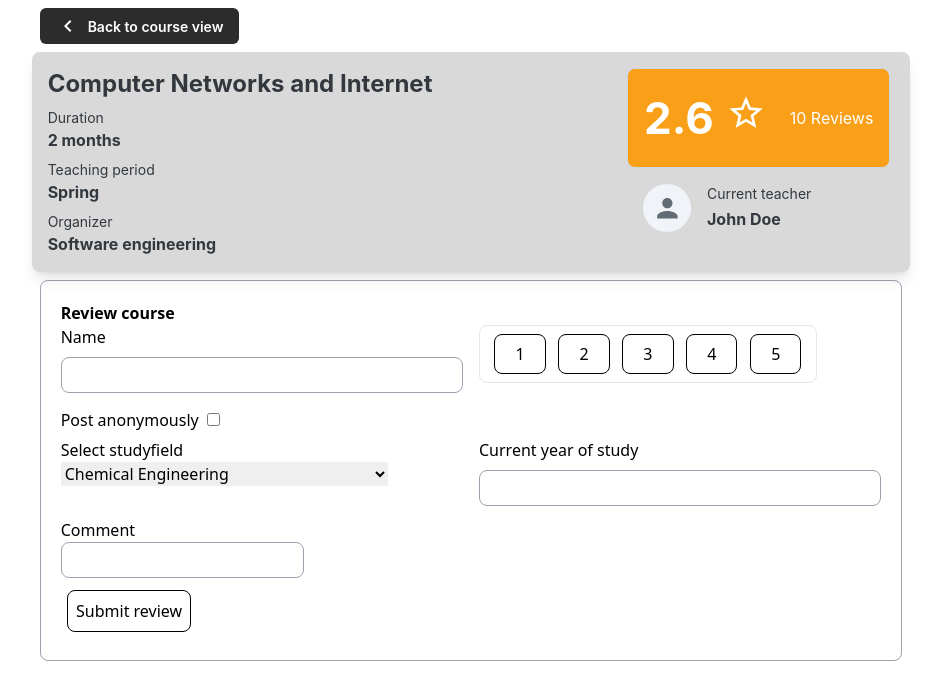
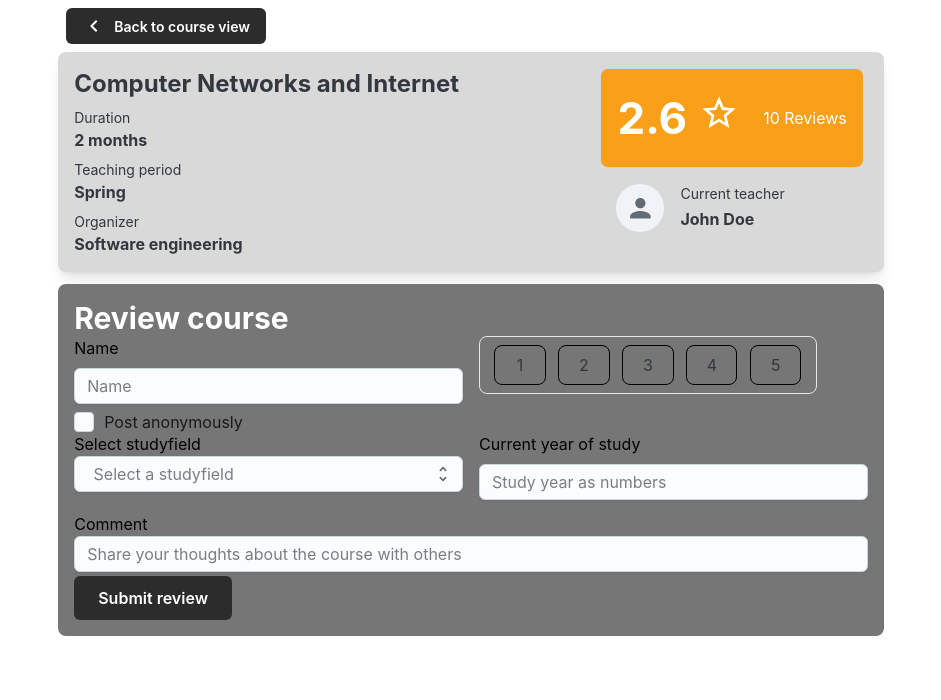
Before and after one commit to CaptainCluster/react_hackathon_2025, a React (Vite) app in the folder src/: page /rate/1 in a window 1280 px wide. Shown: the top 700 px of the page, without its empty margins (169-1110 px from the left). Built offline with nearby package versions, Linux system fonts and the light colour scheme; data requests are answered from the project's data file.

Commit message:
Began styling the rating form with MUI

```diff
--- /dev/null
+++ b/src/src/models/enums/StudyYearOption.ts
@@ -0,0 +1,10 @@
+export enum StudyYearOption {
+  first = 1,
+  second = 2,
+  third = 3,
+  fourth = 4,
+  fifth = 5,
+  nth = "N-th",
+  graduated = "Graduated",
+  openUni = "Open university",
+}
--- a/src/src/models/interfaces/Review.ts
+++ b/src/src/models/interfaces/Review.ts
@@ -4,7 +4,7 @@ import { StudyFieldOption } from "../enums/StudyFieldOption";
 export interface Review {
   id: number;
   name: string;
-  studyYear: number | "Graduated" | "Open university"; // TODO: add support for strings
+  studyYear: number | "N-th" | "Graduated" | "Open university"; // TODO: add support for strings
   studyField: StudyFieldOption;
   anonymity: boolean;
   feedbackTags?: FeedbackTags[];
--- a/src/src/pages/RateCourse/RateForm.tsx
+++ b/src/src/pages/RateCourse/RateForm.tsx
@@ -6,6 +6,15 @@ import { useState } from "react";
 import { addReview } from "../../api/review";
 import { Review } from "../../models/interfaces/Review";
 import Course from "../../models/interfaces/Course";
+import {
+  Button,
+  Card,
+  Checkbox,
+  Input,
+  Option,
+  Select,
+  Textarea,
+} from "@mui/joy";
 
 /* TODO:
   - make the form look better
@@ -47,6 +56,8 @@ const RateForm = ({ courseData }: { courseData: Course }) => {
       comment: formData["comment"] as string,
       date: new Date(),
     };
+
+    console.log("review:", review);
     addReview(courseData.id, review)
       .then((response) => {
         console.log("Review submitted successfully:", response);
@@ -57,13 +68,21 @@ const RateForm = ({ courseData }: { courseData: Course }) => {
   }
 
   return (
-    <form className="border border-gray-400 rounded-lg p-3 sm:p-5 m-2" onSubmit={handleEvent}>
-      <h1 className="font-bold">Review course</h1>
+    <Card
+      className="mt-3"
+      variant="plain"
+      sx={{
+        bgcolor: "var(--darkGray)",
+      }}
+    >
+      <form onSubmit={handleEvent}>
+        <h1 className="font-bold text-3xl text-white">Review course</h1>
         <div className="grid grid-cols-2 gap-4">
           <div className="col-span-1">
-          <label className="my-1" htmlFor="name">
+            <label className="my-1 text-black" htmlFor="name">
               Name
-            <input
+              <Input
+                placeholder="Name"
                 className="my-2 border-gray-400 w-full"
                 type="text"
                 id="name"
@@ -73,7 +92,7 @@ const RateForm = ({ courseData }: { courseData: Course }) => {
                 onChange={(e) => {
                   setName(e.target.value);
                 }}
-            ></input>
+              />
             </label>
           </div>
           <div className="col-span-1">
@@ -85,67 +104,76 @@ const RateForm = ({ courseData }: { courseData: Course }) => {
           </div>
         </div>
         <div className="grid grid-cols-1">
-        <label className="my-1">
-          Post anonymously
-          <input
-            className="m-2"
-            type="checkbox"
+          <Checkbox
+            label="Post anonymously"
             id="anon-post"
             name="anon-post"
-            onChange={(e) => {
-              setAnonymity(e.target.checked);
-              e.target.checked ? setName("anonymous") : setName("");
-            }}
-          ></input>
-        </label>
+            onChange={(e) => (
+              setAnonymity(e.target.checked),
+              e.target.checked ? setName("anonymous") : setName("")
+            )}
+          />
         </div>
         <div className="grid grid-cols-2 gap-4">
           <div className="col-span-1">
-          <label className="my-1" htmlFor="studyfield">
+            <label className="my-1 text-black" htmlFor="studyfield">
               Select studyfield <br />
-            <select
-              className="w-[110%] sm:w-auto"
+              <Select
+                placeholder="Select a studyfield"
+                required
                 value={currentStudyField}
-              onChange={(e) => {
-                setCurrentStudyField(e.target.value as StudyFieldOption);
+                onChange={(_, newValue: string | null) => {
+                  setCurrentStudyField(newValue as StudyFieldOption);
                 }}
               >
                 {getEnumKeys(StudyFieldOption).map((key, index) => (
-                <option key={index} value={key}>
+                  <Option key={index} value={key}>
                     {StudyFieldOption[key]}
-                </option>
+                  </Option>
                 ))}
-            </select>
+              </Select>
             </label>
           </div>
           <div className="col-span-1">
-          <label className="my-2" htmlFor="years-study">
+            <label className="my-2 text-black" htmlFor="years-study">
               Current year of study
-            <input
+              <Input
                 className="my-2 border-gray-400 w-full"
                 type="text"
                 id="years-study"
                 name="years-study"
                 required
-            ></input>
+                placeholder="Study year as numbers"
+              />
             </label>
           </div>
         </div>
         <div className="grid my-1">
-        <label htmlFor="comment">
+          <label className="text-black" htmlFor="comment">
             Comment <br />
-          <input
+            <Textarea
               className="border-gray-400"
-            type="text"
               id="comment"
               name="comment"
-          ></input>
+              placeholder="Share your thoughts about the course with others"
+            />
           </label>
         </div>
-      <button type="submit" className="my-2 p-2">
+        <Button
+          type="submit"
+          className="my-10 p-2"
+          size="lg"
+          sx={{
+            bgcolor: "#2C2C2C",
+            ":hover": {
+              bgcolor: "#3f3f3f",
+            },
+          }}
+        >
           Submit review
-      </button>
+        </Button>
       </form>
+    </Card>
   );
 };
 
```
Lines whose indentation alone changed are shown as unchanged.
